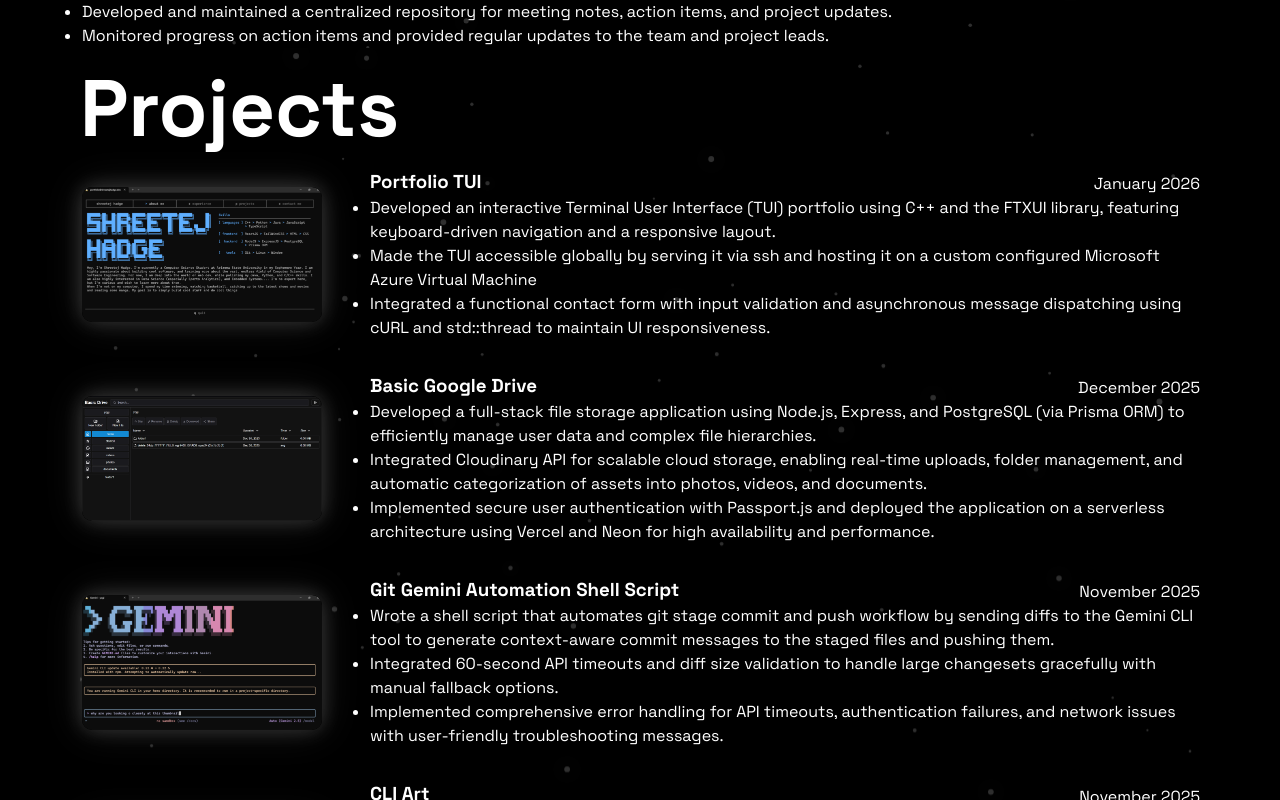
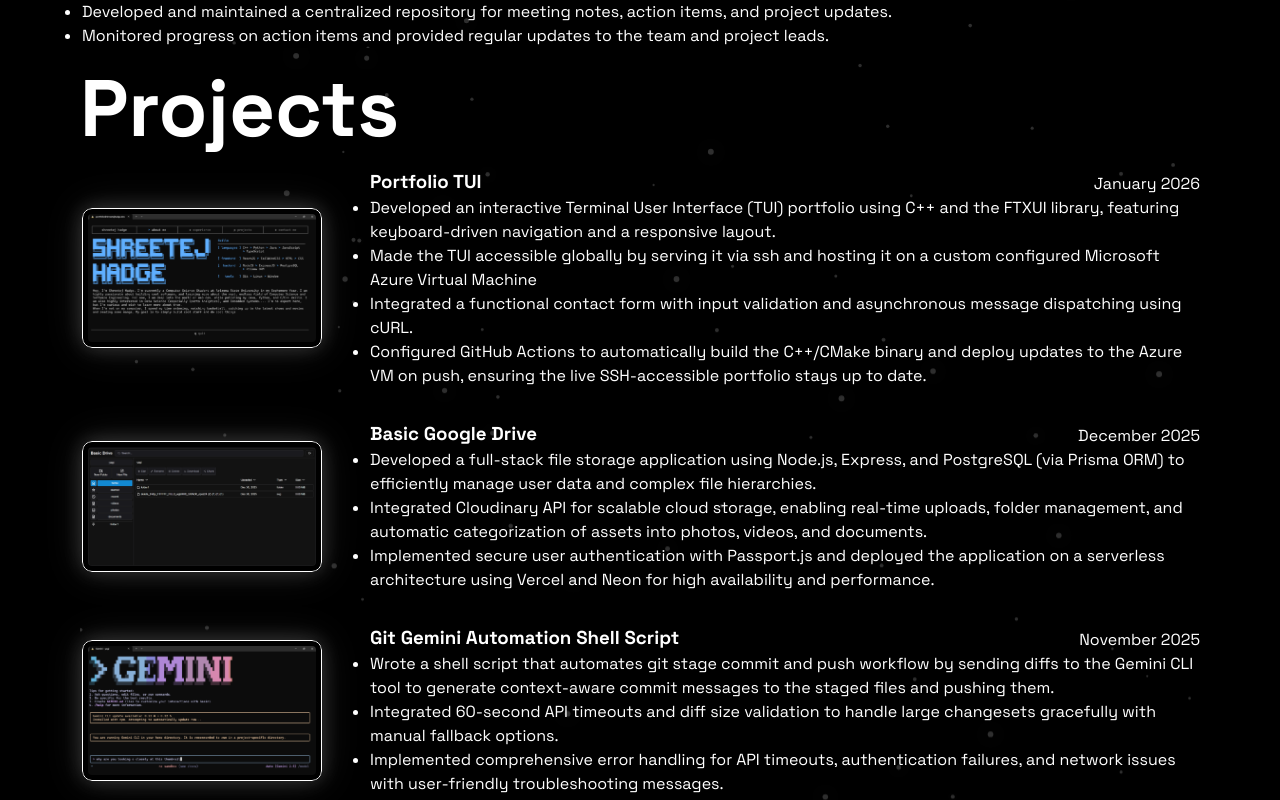
Before and after one commit to yogi1308/portfolio-v1, a React (Vite) app: page / in a window 1280 px wide. Shown: the part 2000-2800 px from the top of the page. Built offline with nearby package versions, Linux system fonts and the light colour scheme.

Commit message:
feat(projects): update project content and styles
- Update Portfolio TUI project with GitHub link and CI/CD details
- Temporarily remove Library Inventory project
- Add border and padding to project thumbnails for improved UI

```diff
--- a/src/sections/projects/project-components/project-card.module.css
+++ b/src/sections/projects/project-components/project-card.module.css
@@ -39,6 +39,8 @@
     width: 100%;
     height: auto;
     display: block;
+    padding: 5px;
+    border: 1px solid white;
 }
 
 /* Optional: Add a subtle glare effect */
--- a/src/sections/projects/project-section-content.js
+++ b/src/sections/projects/project-section-content.js
@@ -15,14 +15,15 @@ import portfolioTUIThumbnail from '../../assets/images/portfolio-tui-thumbnail.p
 export let projectsContent = [
     {
         name: "Portfolio TUI",
-        projectLink: "ssh portfolio@shreetejhadge.dev",
+        projectLink: "https://github.com/yogi1308/terminal-dot-portfolio-TUI",
         time: "January 2026",
         type: "Personal Project",
         thumbnail: portfolioTUIThumbnail,
         projectDetails: [
             "Developed an interactive Terminal User Interface (TUI) portfolio using C++ and the FTXUI library, featuring keyboard-driven navigation and a responsive layout.",
             "Made the TUI accessible globally by serving it via ssh and hosting it on a custom configured Microsoft Azure Virtual Machine",
-            "Integrated a functional contact form with input validation and asynchronous message dispatching using cURL and std::thread to maintain UI responsiveness."
+            "Integrated a functional contact form with input validation and asynchronous message dispatching using cURL.",
+            "Configured GitHub Actions to automatically build the C++/CMake binary and deploy updates to the Azure VM on push, ensuring the live SSH-accessible portfolio stays up to date."
         ]
     },
     {
@@ -63,18 +64,18 @@ export let projectsContent = [
 
         ]
     },
-    {
-        name: "Library Inventory Application",
-        projectLink: "https://inventory-application-ivory.vercel.app",
-        time: "October 2025",
-        type: "Personal Project",
-        thumbnail: libraryInventoryApp,
-        projectDetails: [
-            "Developed a full-stack library inventory application using Node.js, Express, and PostgreSQL.",
-            "Designed a relational database schema with many-to-many relationships to ensure data integrity.",
-            "Authored and optimized complex SQL queries  to build RESTful API endpoints for complete CRUD functionality, enabling filtering by author and genre and to manage book data.",
-        ]
-    },
+    // {
+    //     name: "Library Inventory Application",
+    //     projectLink: "https://inventory-application-ivory.vercel.app",
+    //     time: "October 2025",
+    //     type: "Personal Project",
+    //     thumbnail: libraryInventoryApp,
+    //     projectDetails: [
+    //         "Developed a full-stack library inventory application using Node.js, Express, and PostgreSQL.",
+    //         "Designed a relational database schema with many-to-many relationships to ensure data integrity.",
+    //         "Authored and optimized complex SQL queries  to build RESTful API endpoints for complete CRUD functionality, enabling filtering by author and genre and to manage book data.",
+    //     ]
+    // },
     {
         name: "Sneaker Shopping Cart",
         projectLink: "https://lustrous-arithmetic-5d279a.netlify.app",
```
